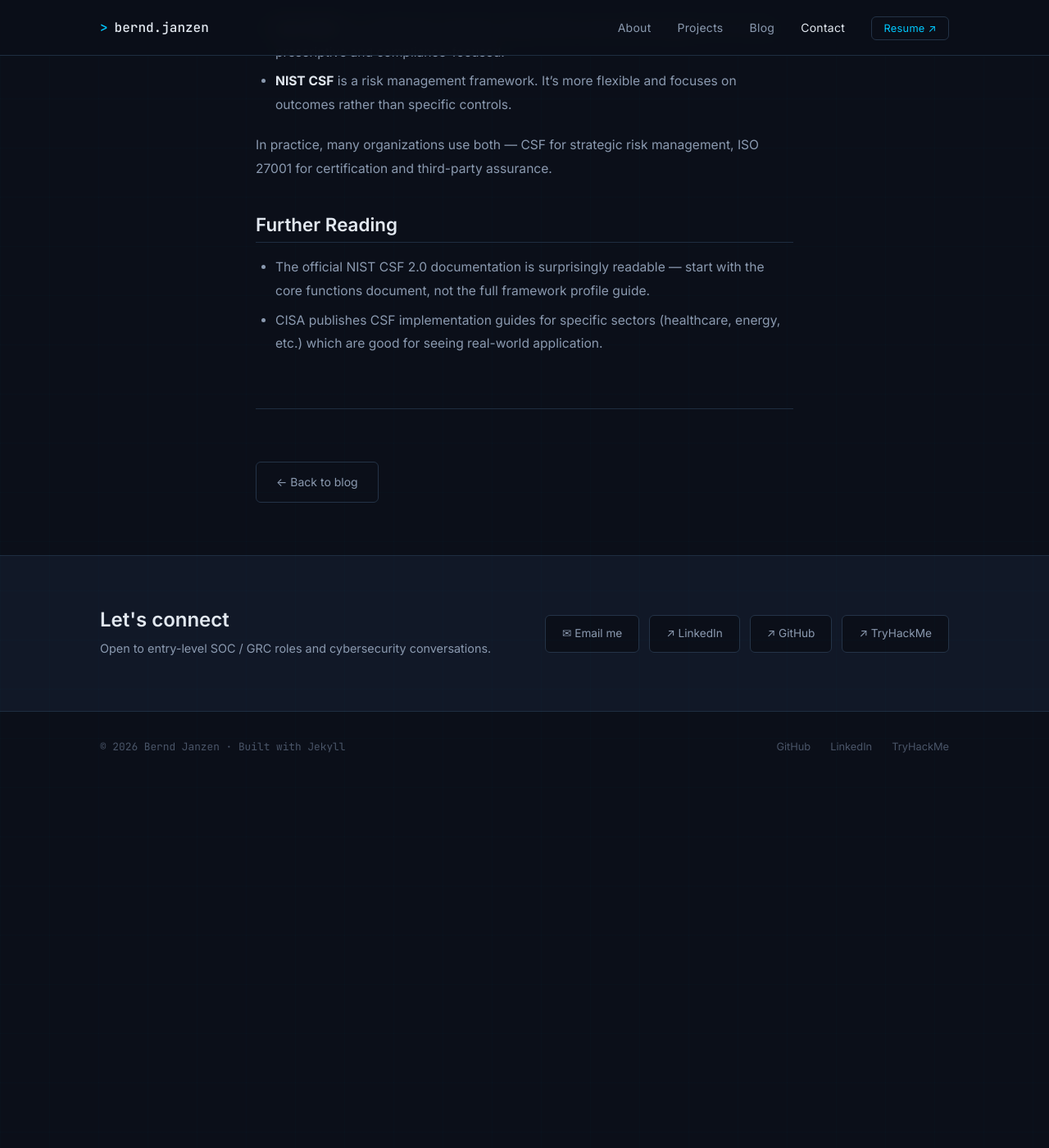
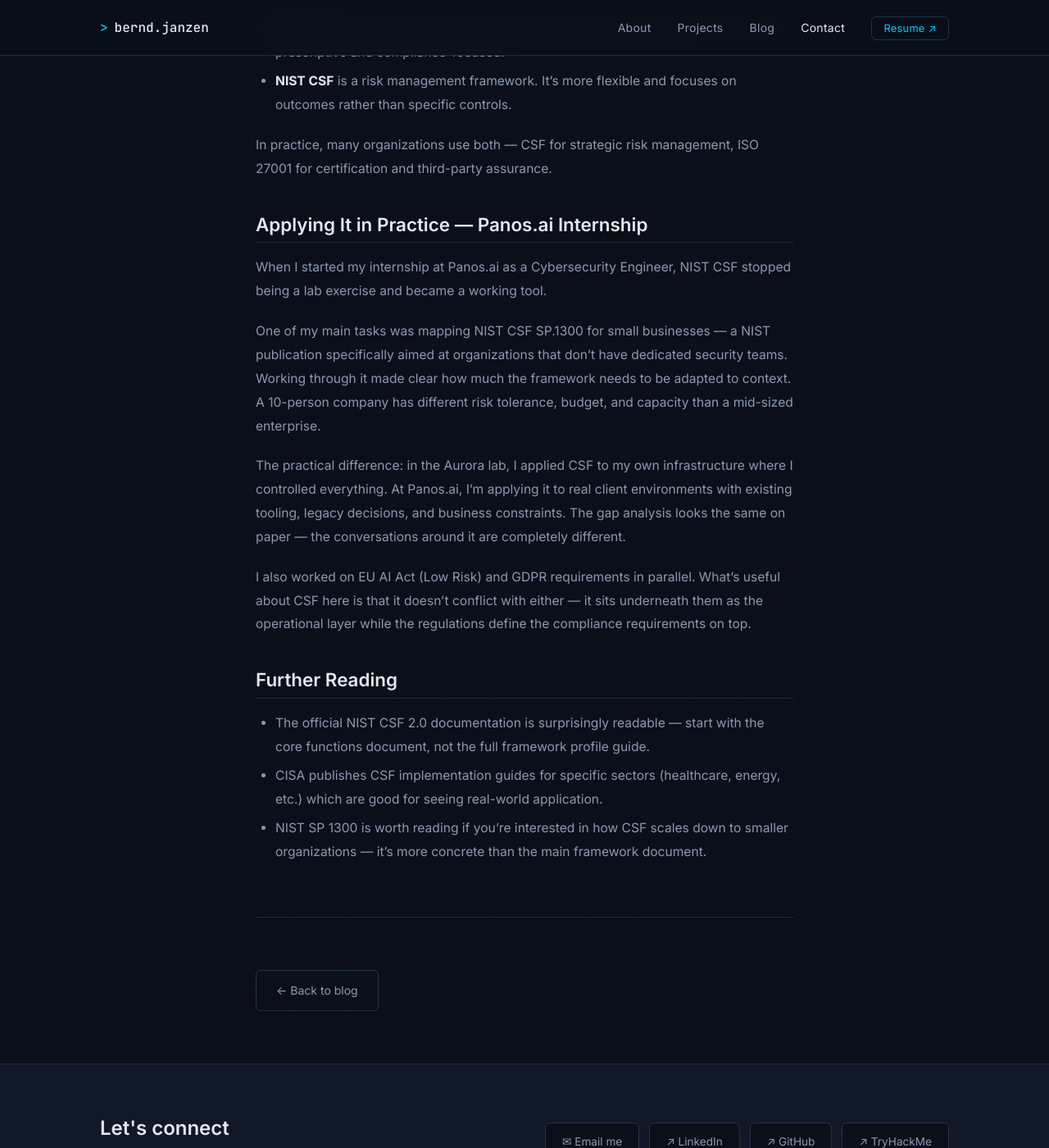
Before and after one commit to manjou/manjou.github.io, a Jekyll site: the page built from _posts/2026-03-22-nist-csf-practical-guide.md, in a window 1280 px wide and 1400 px high, scrolled down 1626 px. Shown: the whole window at 82% size. Built offline with Jekyll 4.4.1, drawn with Linux system fonts in a browser that asks for light colours; before the commit the page ends 2580 px from its top, so only the background shows below that.

Commit message:
Add Panos.ai internship section to NIST CSF post; fix CV path
Co-Authored-By: Claude Sonnet 4.6 <noreply@anthropic.com>

```diff
--- a/_includes/nav.html
+++ b/_includes/nav.html
@@ -11,7 +11,7 @@
       <li><a href="{{ '/#projects' | relative_url }}">Projects</a></li>
       <li><a href="{{ '/blog' | relative_url }}" {% if page.url contains '/blog' %}class="active"{% endif %}>Blog</a></li>
       <li><a href="{{ '/#contact' | relative_url }}">Contact</a></li>
-      <li><a href="{{ '/assets/bernd-janzen-cv.pdf' | relative_url }}" class="btn-outline-sm" target="_blank">Resume ↗</a></li>
+      <li><a href="{{ '/assets/cv/bernd-janzen-cv.pdf' | relative_url }}" class="btn-outline-sm" target="_blank">Resume ↗</a></li>
     </ul>
   </div>
 </nav>
--- a/_posts/2026-03-22-nist-csf-practical-guide.md
+++ b/_posts/2026-03-22-nist-csf-practical-guide.md
@@ -48,7 +48,18 @@ A question I had early on: what's the difference between NIST CSF and ISO 27001?
 
 In practice, many organizations use both — CSF for strategic risk management, ISO 27001 for certification and third-party assurance.
 
+## Applying It in Practice — Panos.ai Internship
+
+When I started my internship at Panos.ai as a Cybersecurity Engineer, NIST CSF stopped being a lab exercise and became a working tool.
+
+One of my main tasks was mapping NIST CSF SP.1300 for small businesses — a NIST publication specifically aimed at organizations that don't have dedicated security teams. Working through it made clear how much the framework needs to be adapted to context. A 10-person company has different risk tolerance, budget, and capacity than a mid-sized enterprise.
+
+The practical difference: in the Aurora lab, I applied CSF to my own infrastructure where I controlled everything. At Panos.ai, I'm applying it to real client environments with existing tooling, legacy decisions, and business constraints. The gap analysis looks the same on paper — the conversations around it are completely different.
+
+I also worked on EU AI Act (Low Risk) and GDPR requirements in parallel. What's useful about CSF here is that it doesn't conflict with either — it sits underneath them as the operational layer while the regulations define the compliance requirements on top.
+
 ## Further Reading
 
 - The official NIST CSF 2.0 documentation is surprisingly readable — start with the core functions document, not the full framework profile guide.
 - CISA publishes CSF implementation guides for specific sectors (healthcare, energy, etc.) which are good for seeing real-world application.
+- NIST SP 1300 is worth reading if you're interested in how CSF scales down to smaller organizations — it's more concrete than the main framework document.
```
Also changed, not shown: 1 other file.
